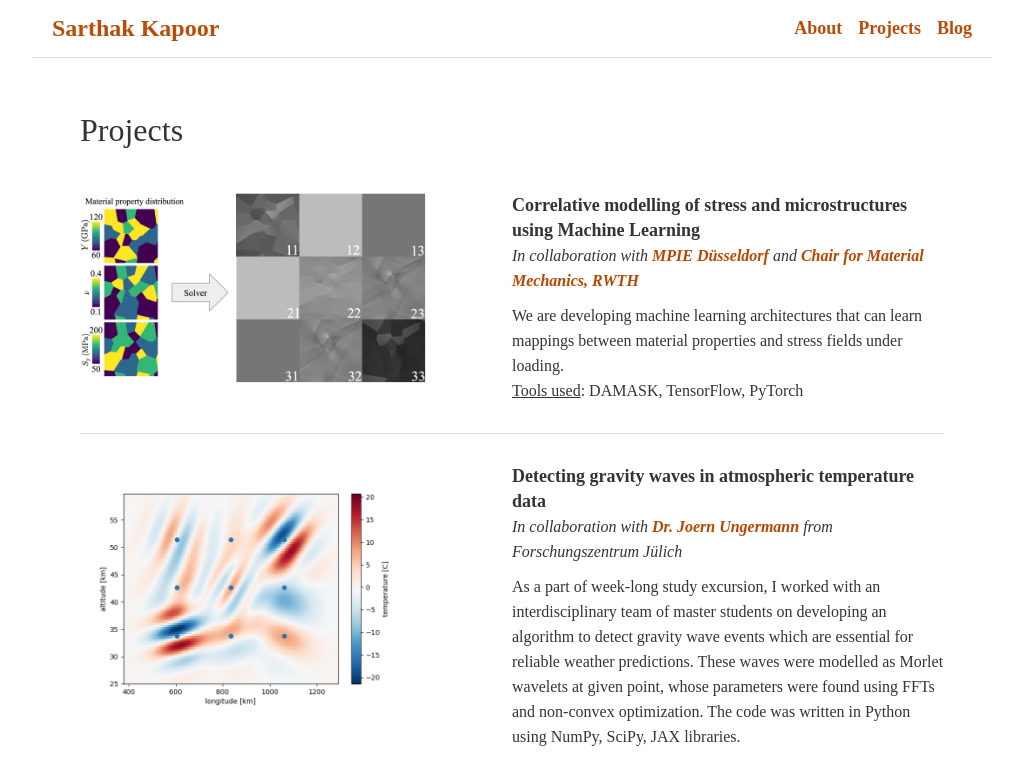
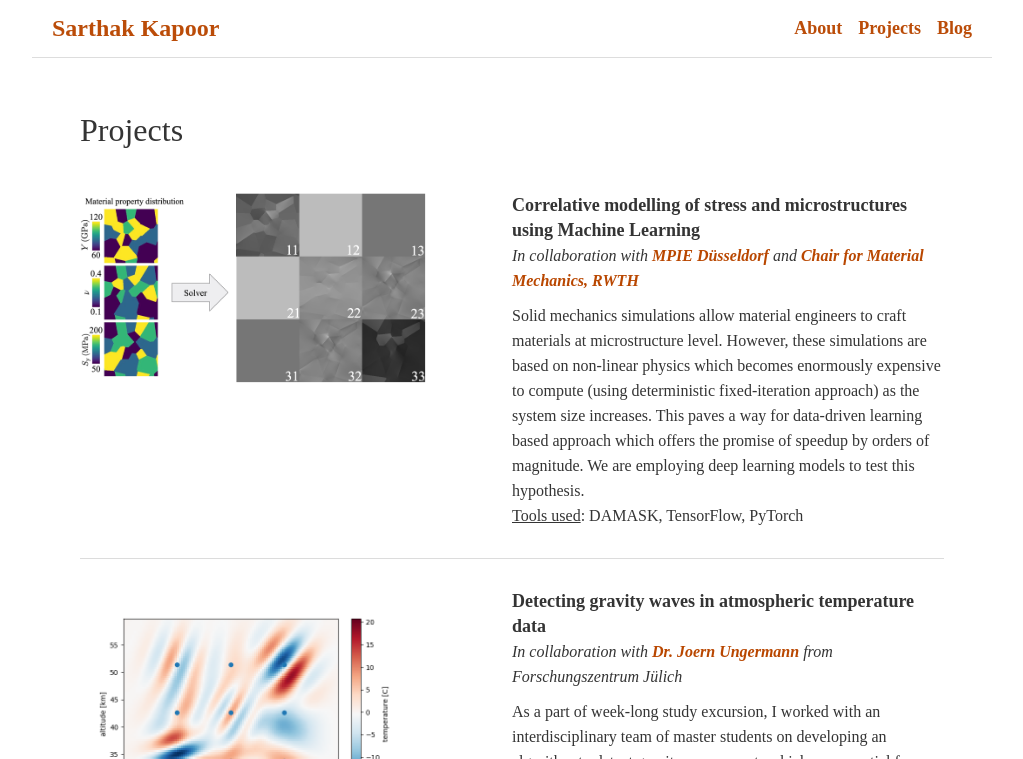
Before and after one commit to ka-sarthak/ka-sarthak.github.io, a Jekyll site: the page built from projects.html, in a window 1280 px wide and 1400 px high, cut to the strip 0-759 px from the top of the window. Shown: the whole strip, without its empty margins (128-1151 px from the left). Built offline with Jekyll 4.4.1, drawn with Linux system fonts in a browser that asks for light colours.

Commit message:
Edit: Correlative modeling project

```diff
--- a/projects.html
+++ b/projects.html
@@ -10,9 +10,9 @@ heading: Projects
     </div>
     <div class="project-content">
         <div class="project-container-title">Correlative modelling of stress and microstructures using Machine Learning</div>
-        <div class="project-container-subtitle">In collaboration with <a href="https://www.mpie.de/4356459/comp_sustain_metallurgy">MPIE Düsseldorf</a>
-            and <a href="https://www.cmm.rwth-aachen.de/go/id/gaot/?lidx=1">Chair for Material Mechanics, RWTH</a></div>
-        We are developing machine learning architectures that can learn mappings between material properties and stress fields under loading. <br>
+        <div class="project-container-subtitle">In collaboration with <a href="https://www.mpie.de/4356459/comp_sustain_metallurgy">MPIE Düsseldorf</a> and <a href="https://www.cmm.rwth-aachen.de/go/id/gaot/?lidx=1">Chair for Material Mechanics, RWTH</a></div>
+        Solid mechanics simulations allow material engineers to craft materials at microstructure level. However, these simulations are based on non-linear physics which becomes enormously expensive to compute (using deterministic fixed-iteration approach) as the system size increases. This paves a way for data-driven learning based approach which offers the promise of speedup by orders of magnitude. We are employing deep learning models to test this hypothesis.
+        <br>
         <u>Tools used</u>: DAMASK, TensorFlow, PyTorch
     </div>
 </div>
```
Also changed, not shown: other parts of projects.html (+2 -0 lines), 2 other files.
